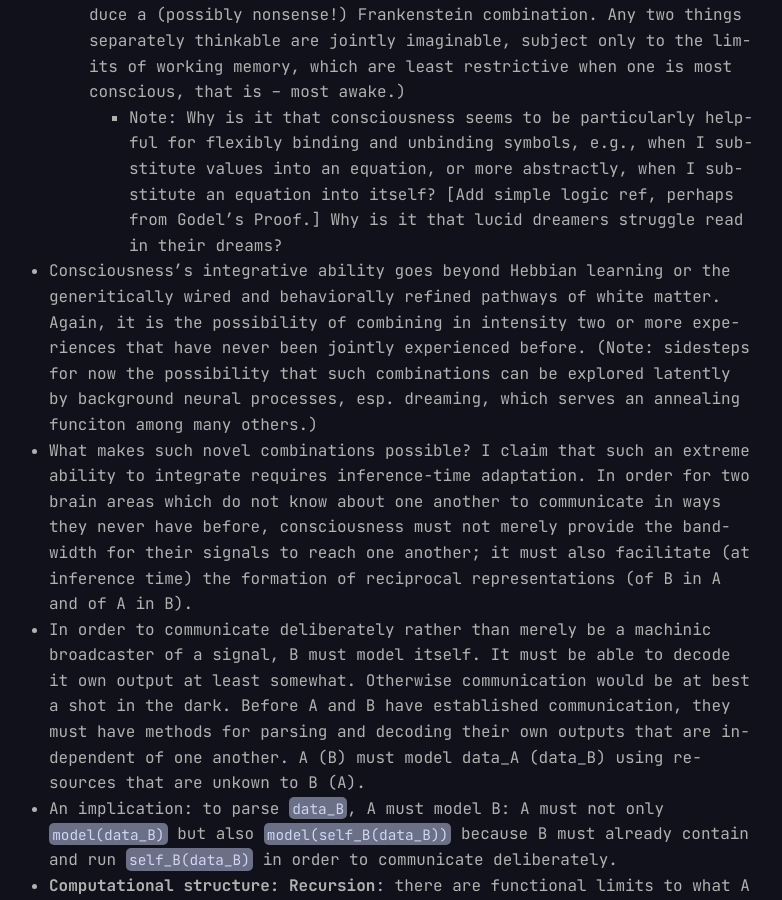
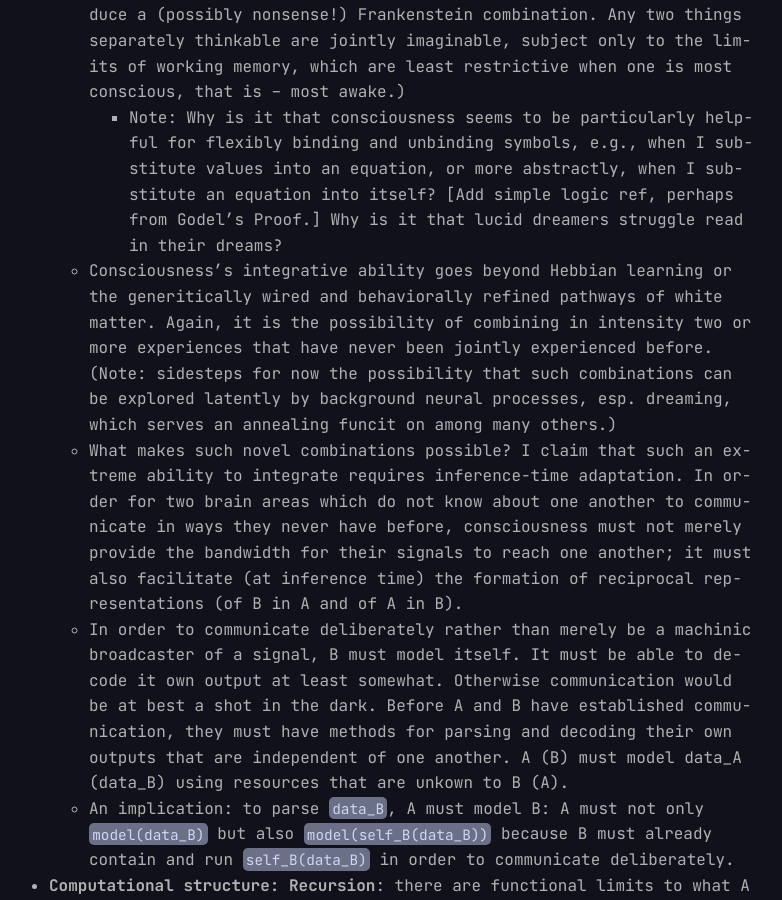
Before and after one commit to samj-ai/samj-ai.github.io, a Jekyll site: the page built from _posts/2025-03-27-infinite-games.md, in a window 1280 px wide and 900 px high, scrolled down 865 px. Shown: the whole window, without its empty margins (256-1038 px from the left). Built offline with Jekyll 4.4.1, drawn with Linux system fonts in a browser that asks for light colours.

Commit message:
Update IG.

```diff
--- a/_posts/2025-03-27-infinite-games.md
+++ b/_posts/2025-03-27-infinite-games.md
@@ -19,10 +19,10 @@ To begin, I will sketch some intuitive characteristics of consciousness, viewed
 - **Function: Integration**. In brains, consciousness plays a functional role. Among other roles, it enables the recognition and response to a broad palette of novelty, to new newness, and perhaps even newly new newness, rather than mere difference.
   - This role is consistent with the interpretation of consciousness as integrative (e.g., a crucial characteristic shared by GWT and its inbred relative IIT); a more alert, more conscious being can compare any two given stimuli (of which it is consciously aware). This ability is remarkable, because it enables composisional generalization (the ability to combine (pieces) of known knowledge or concepts with those of any other, despite any dissimilarities whatsoever; give me two things, and I can think of them at once and thereby at least produce a (possibly nonsense!) Frankenstein combination. Any two things separately thinkable are jointly imaginable, subject only to the limits of working memory, which are least restrictive when one is most conscious, that is -- most awake.)
     - Note: Why is it that consciousness seems to be particularly helpful for flexibly binding and unbinding symbols, e.g., when I substitute values into an equation, or more abstractly, when I substitute an equation into itself? [Add simple logic ref, perhaps from Godel's Proof.] Why is it that lucid dreamers struggle read in their dreams?
-- Consciousness's integrative ability goes beyond Hebbian learning or the generitically wired and behaviorally refined pathways of white matter. Again, it is the possibility of combining in intensity two or more experiences that have never been jointly experienced before. (Note: sidesteps for now the possibility that such combinations can be explored latently by background neural processes, esp. dreaming, which serves an annealing funciton among many others.)
-- What makes such novel combinations possible? I claim that such an extreme ability to integrate requires inference-time adaptation. In order for two brain areas which do not know about one another to communicate in ways they never have before, consciousness must not merely provide the bandwidth for their signals to reach one another; it must also facilitate (at inference time) the formation of reciprocal representations (of B in A and of A in B).
-- In order to communicate deliberately rather than merely be a machinic broadcaster of a signal, B must model itself. It must be able to decode it own output at least somewhat. Otherwise communication would be at best a shot in the dark. Before A and B have established communication, they must have methods for parsing and decoding their own outputs that are independent of one another. A (B) must model data_A (data_B) using resources that are unkown to B (A).
-- An implication: to parse `data_B`, A must model B: A must not only `model(data_B)` but also `model(self_B(data_B))` because B must already contain and run `self_B(data_B)` in order to communicate deliberately.
+  - Consciousness's integrative ability goes beyond Hebbian learning or the generitically wired and behaviorally refined pathways of white matter. Again, it is the possibility of combining in intensity two or more experiences that have never been jointly experienced before. (Note: sidesteps for now the possibility that such combinations can be explored latently by background neural processes, esp. dreaming, which serves an annealing funcit on among many others.)
+  - What makes such novel combinations possible? I claim that such an extreme ability to integrate requires inference-time adaptation. In order for two brain areas which do not know about one another to communicate in ways they never have before, consciousness must not merely provide the bandwidth for their signals to reach one another; it must also facilitate (at inference time) the formation of reciprocal representations (of B in A and of A in B).
+  - In order to communicate deliberately rather than merely be a machinic broadcaster of a signal, B must model itself. It must be able to decode it own output at least somewhat. Otherwise communication would be at best a shot in the dark. Before A and B have established communication, they must have methods for parsing and decoding their own outputs that are independent of one another. A (B) must model data_A (data_B) using resources that are unkown to B (A).
+  - An implication: to parse `data_B`, A must model B: A must not only `model(data_B)` but also `model(self_B(data_B))` because B must already contain and run `self_B(data_B)` in order to communicate deliberately.
 - **Computational structure: Recursion**: there are functional limits to what A can known or actively model about itself; therefore it will have incomplete knowledge of the implementations of the subroutines that are invoked in modeling either itself or B.
  - These subroutines need not be and cannot in general be guaranteed to be strictly controlled by B, as this would require 1) a level of knowledge that is infeasible, and 2) a level of segreation of neuronal activity that is unrealistic. (When I am thinking about a spider, there is always a small chance that I will think about a birthday hat.) The upshot:
   - Subroutines can call other subroutines and also their own invokers. The process of running model(data_B) can recursively recruit an ensemble of subproutines that, in their attempts to implement parts of model(dataB), may find their own errors too large and therefore recruit an expanding ensemble.
```
